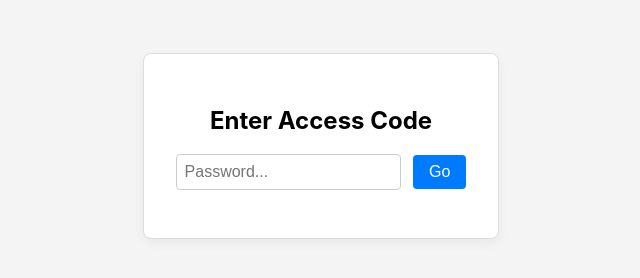
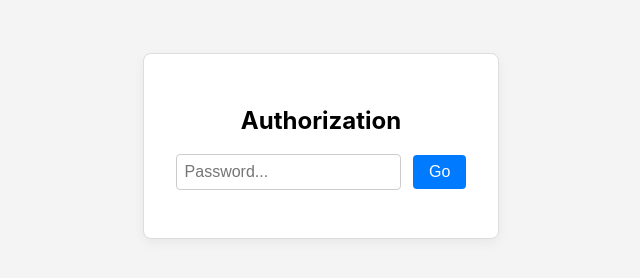
Before and after one commit to satosamo/satosamo.github.io, a Jekyll site: the page index.html, which Jekyll copies as it is, in a window 1280 px wide. Shown: the part 222-500 px from the top of the page, without its empty margins (319-959 px from the left). Built offline with Jekyll 4.4.1, drawn with Linux system fonts in a browser that asks for light colours; part of the change alters nothing that is shown.

Commit message:
Update index.html

```diff
--- a/index.html
+++ b/index.html
@@ -49,29 +49,15 @@
 <body>
 
     <div id="auth-box">
-        <h2>Enter Access Code</h2>
+        <h2>Authorization</h2>
         <input type="password" id="passwordInput" placeholder="Password...">
         <button id="submitButton">Go</button>
         <p id="message"></p>
     </div>
 
     <script>
-        // ========================================================================
-        // 1. YOUR SECRET CONSTANTS
-        //    (Generate these using the "HOW TO SET UP" guide below)
-        // ========================================================================
-
-        // The SHA-256 hash of your secret password.
         const CORRECT_HASH = "b2581e1bdbe7c3fdcbe6814978fcce82fc76a8ed3ccc2ab69717f91be294df98";
-
-        // The obfuscated path, generated by XORing
-        // This MUST be a string, not a number.
         const XOR_CONSTANT_B64 = "WUFEEUYJThkSVkYKFgVaWE0GDBBfRgYeW1sYBVEPAwVXbApbAgNIT1lCCwo=";
-
-        // ========================================================================
-        // 2. CORE LOGIC
-        // ========================================================================
-
         document.getElementById("submitButton").addEventListener("click", checkPassword);
         document.getElementById("passwordInput").addEventListener("keyup", (event) => {
             if (event.key === "Enter") {
@@ -83,25 +69,20 @@
             const input = document.getElementById("passwordInput").value;
             const messageEl = document.getElementById("message");
 
-            // ... Steps 1 & 2 remain the same (hash input & check CORRECT_HASH) ...
             const inputHash = await hashString(input);
 
             if (inputHash === CORRECT_HASH) {
                 messageEl.textContent = "";
 
-                // Decode the Base64 constant back into the raw XOR string
                 const XOR_CONSTANT = atob(XOR_CONSTANT_B64);
 
-                // Step 3: Salt and compute second hash
                 const salt = await hashString(input + input);
                 const saltedInput = input + salt;
                 const secondHash = await hashString(saltedInput);
 
-                // Step 4: XOR the second hash with the constant to get the path
                 const key = secondHash.substring(0, XOR_CONSTANT.length);
                 const path = xorStrings(key, XOR_CONSTANT);
 
-                // Step 5: Redirect to the computed path
                 console.log("Access granted. Redirecting to:", path);
                 window.location.href = path;
 
@@ -110,31 +91,18 @@
             }
         }
 
-        // ========================================================================
-        // 3. HELPER FUNCTIONS
-        // ========================================================================
-
-        /**
-         * Hashes a string using SHA-256 and returns a hex string.
-         * This is an async function.
-         */
         async function hashString(str) {
             const encoder = new TextEncoder();
             const data = encoder.encode(str);
             const hashBuffer = await crypto.subtle.digest('SHA-256', data);
 
-            // Convert ArrayBuffer to hex string
             const hashArray = Array.from(new Uint8Array(hashBuffer));
             const hexHash = hashArray.map(b => b.toString(16).padStart(2, '0')).join('');
             return hexHash;
         }
 
-        /**
-         * XORs two strings character by character.
-         */
         function xorStrings(s1, s2) {
             let result = '';
-            // Ensure strings are the same length for a simple XOR
             const length = Math.min(s1.length, s2.length);
 
             for (let i = 0; i < length; i++) {
```
